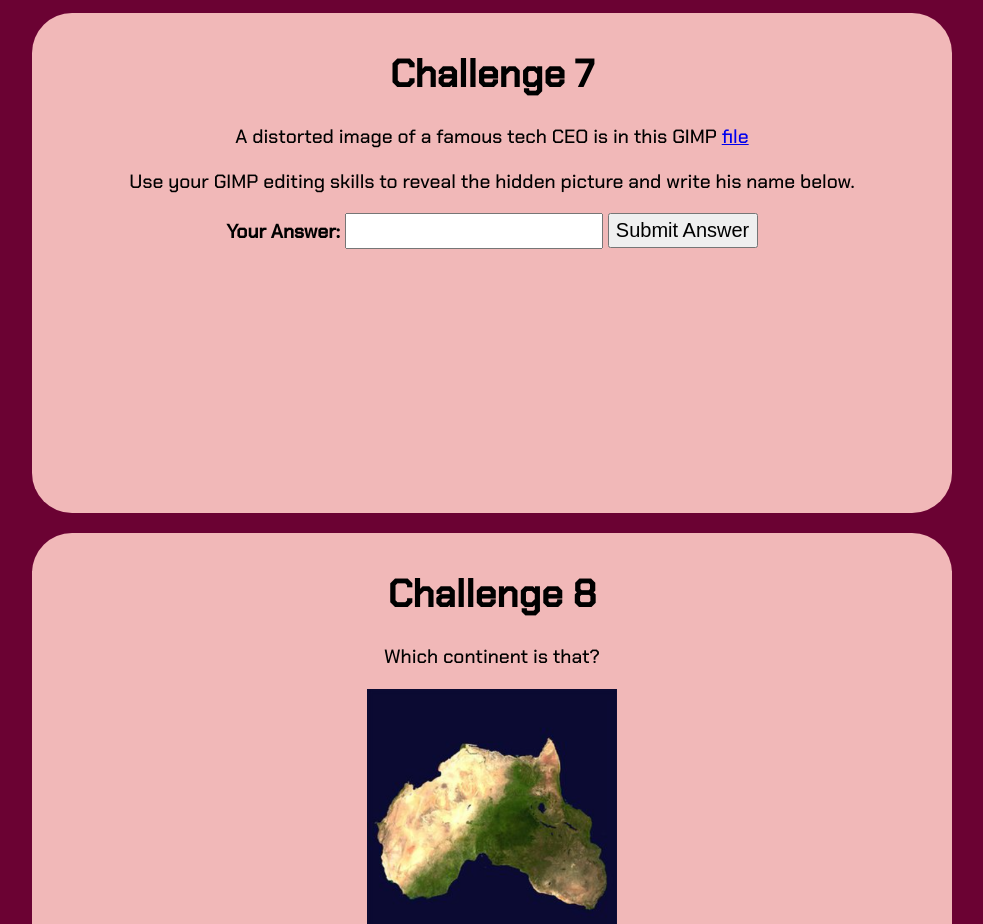
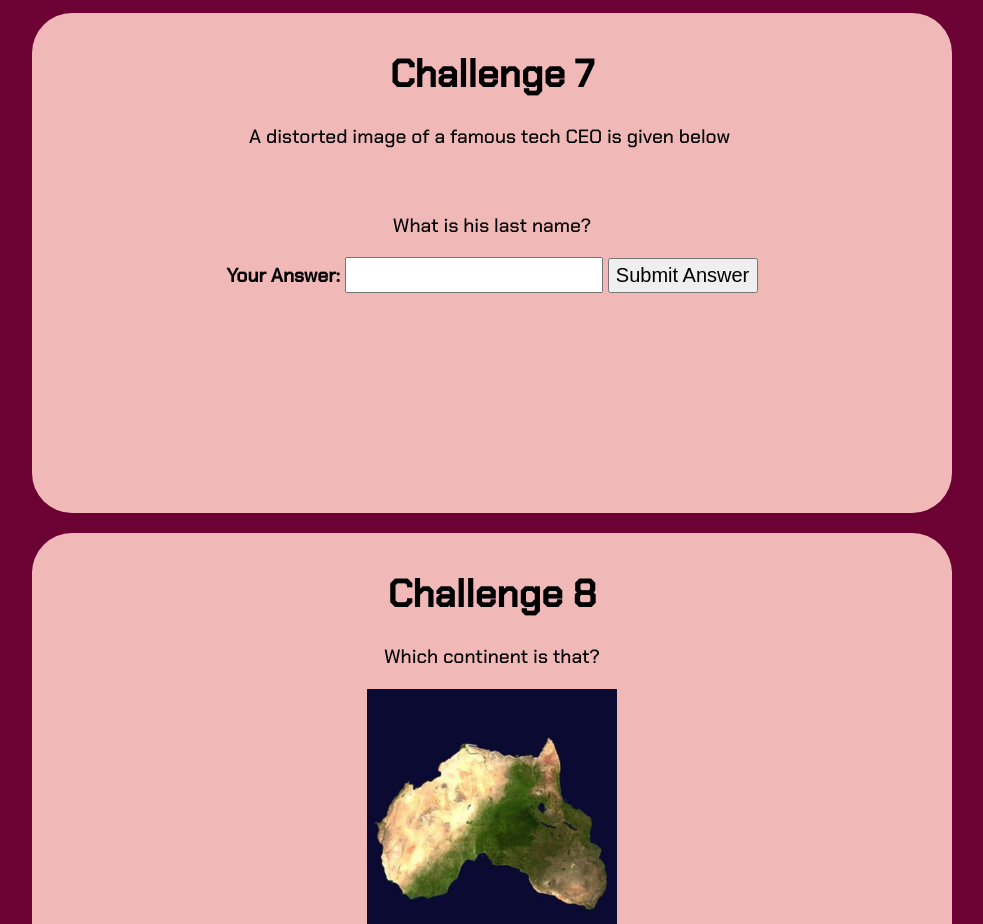
Before and after one commit to Shelly1986/endofyear, a plain HTML site: page index.html in a window 1280 px wide. Shown: the part 3240-4164 px from the top of the page, without its empty margins (148-1131 px from the left). Drawn offline with Linux system fonts and the light colour scheme.

Commit message:
Update index.html

```diff
--- a/index.html
+++ b/index.html
@@ -81,10 +81,11 @@
     </div>
     <div id = "seven">
       <h1><b>Challenge 7</b></h1>
-      <p>A distorted image of a famous tech CEO is in this GIMP&nbsp;<a href="blurred.xcf">file</a></p>
-      <p>Use your GIMP editing skills to reveal the hidden picture and write his name below.</p>
+      <p>A distorted image of a famous tech CEO is given below&nbsp;</p>
+      <img src = "">
+      <p>What is his last name?</p>
       <b><label for ="c7">Your Answer:</label></b>
-      <input type="text" id ="c7" autocomplete="off" mdf="2e1e812405da5bd3f5bc0a053eb2b2bf">
+      <input type="text" id ="c7" autocomplete="off" mdf="7e4c1082a5310d590a89c0dae2025c0f">
       <button class="submit" id="submit7" onclick="check('submit7','c7','img7','seven')" >Submit Answer</button>
       <img src = "" id ="img7" class = "hidden" width="30" height="30">
     </div>
```
